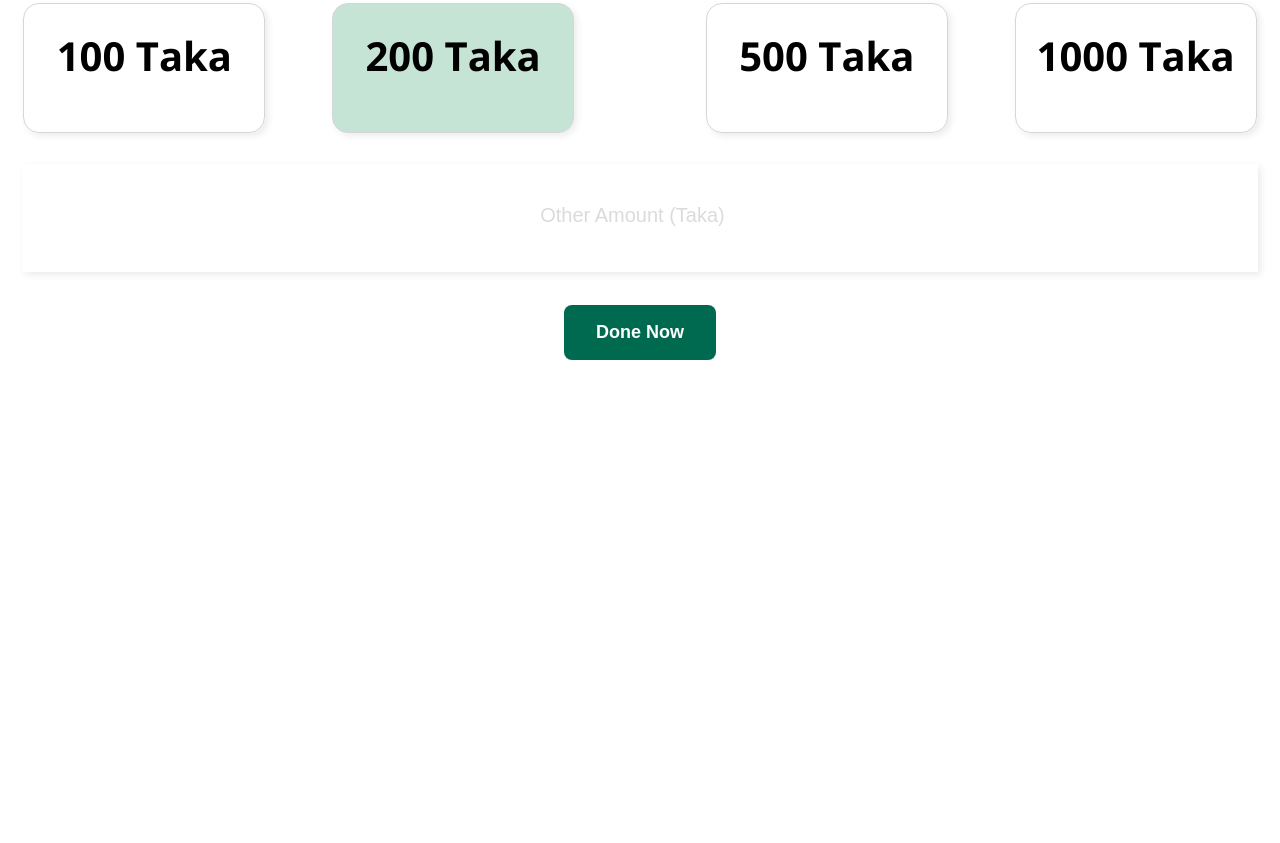
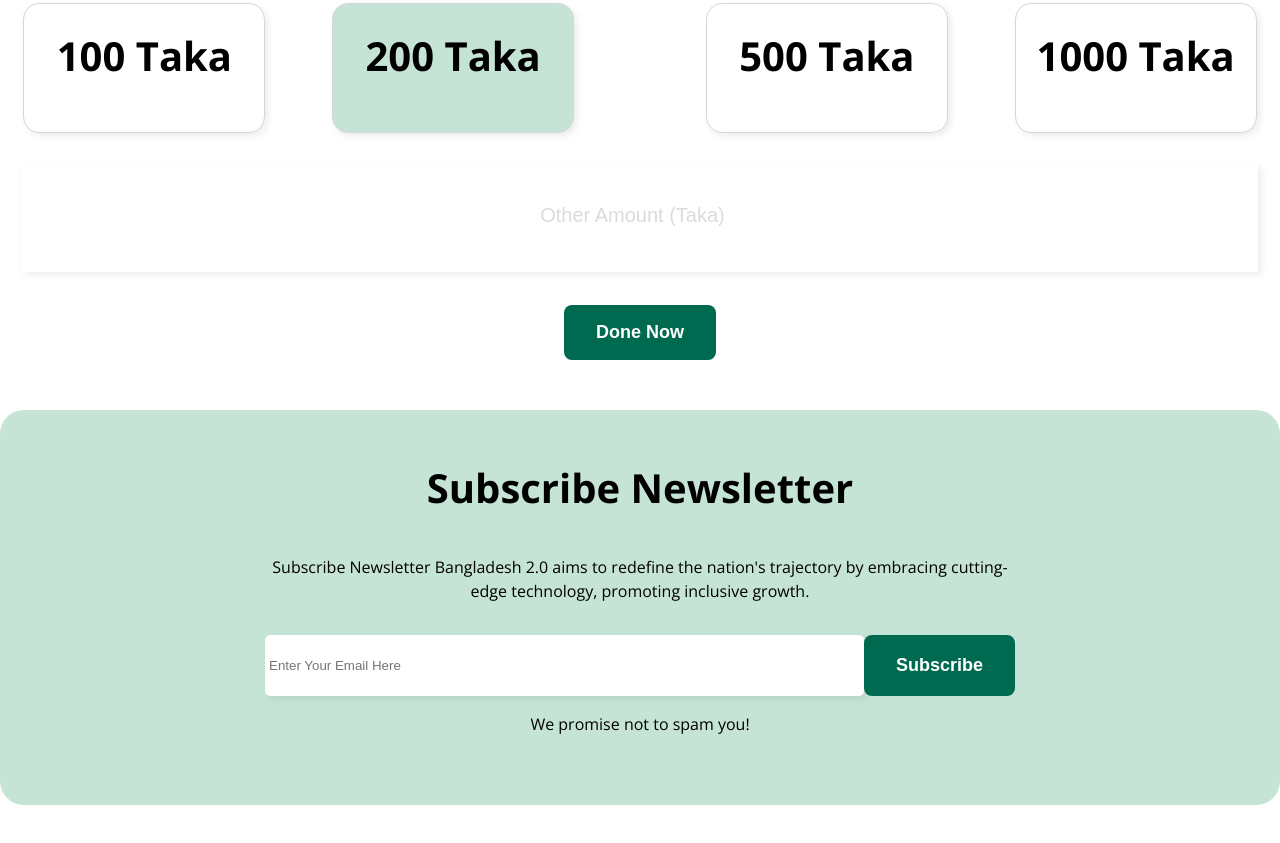
Before and after one commit to Zareen08/Assignment-1, a plain HTML site: page index.html in a window 1280 px wide. Shown: the part 4857-5700 px from the top of the page. Before the commit the page ends 5267 px from the top, so only its background shows below. Drawn offline with nearby package versions, Linux system fonts and the light colour scheme.

Commit message:
section-6-newsletter

```diff
--- a/index.css
+++ b/index.css
@@ -394,9 +394,41 @@ input[type="number"]::placeholder{
     color: rgba(14, 14, 14, 0.15);
     font-size: 20px;
     text-align: center;
+    border-radius: 5px;
 
 }
 
 .cardss:hover{
     background-color: beige;
 }
+
+.subscribe{
+    max-width: 1280px;
+    margin-inline: auto;
+    text-align: center;
+    justify-content: center;
+    align-items: center;
+    border-radius: 24px;
+    min-height: 395px;
+    background-color: #C6E4D6;
+
+}
+
+.te{
+    padding-top: 10px;
+    margin: auto;
+    width: 750px;
+    height: 235px;
+    gap: 24px;
+
+}
+ form{
+    display: flex;
+ }
+ input[type="email"]{
+    width: 600px;
+    height: 55px;
+    border-radius: 5px;
+    border-color: transparent;
+    box-shadow: 3px 3px 7px rgba(0, 0, 0, 0.08);
+}
--- a/index.html
+++ b/index.html
@@ -178,8 +178,20 @@
         <input type="number" placeholder="Other Amount (Taka)">
         <button class="btn-1">Done Now</button>
     </section>
-    <section><h3></h3></section>
-    <section><h3></h3></section>
+    <section class="subscribe">
+        <div class="te">
+            <h3>Subscribe Newsletter</h3>
+            <p>Subscribe Newsletter
+                Bangladesh 2.0 aims to redefine the nation's trajectory by embracing cutting-edge technology, promoting inclusive growth.</p>
+
+            <form action="#">
+                <input type="email" placeholder="Enter Your Email Here">
+            <input class="btn-1" type="submit" value="Subscribe">
+            </form>
+            <p>We promise not to spam you!</p>
+        </div>
+    </section>
+    <footer><h3></h3></footer>
 </main>
 
 
```
